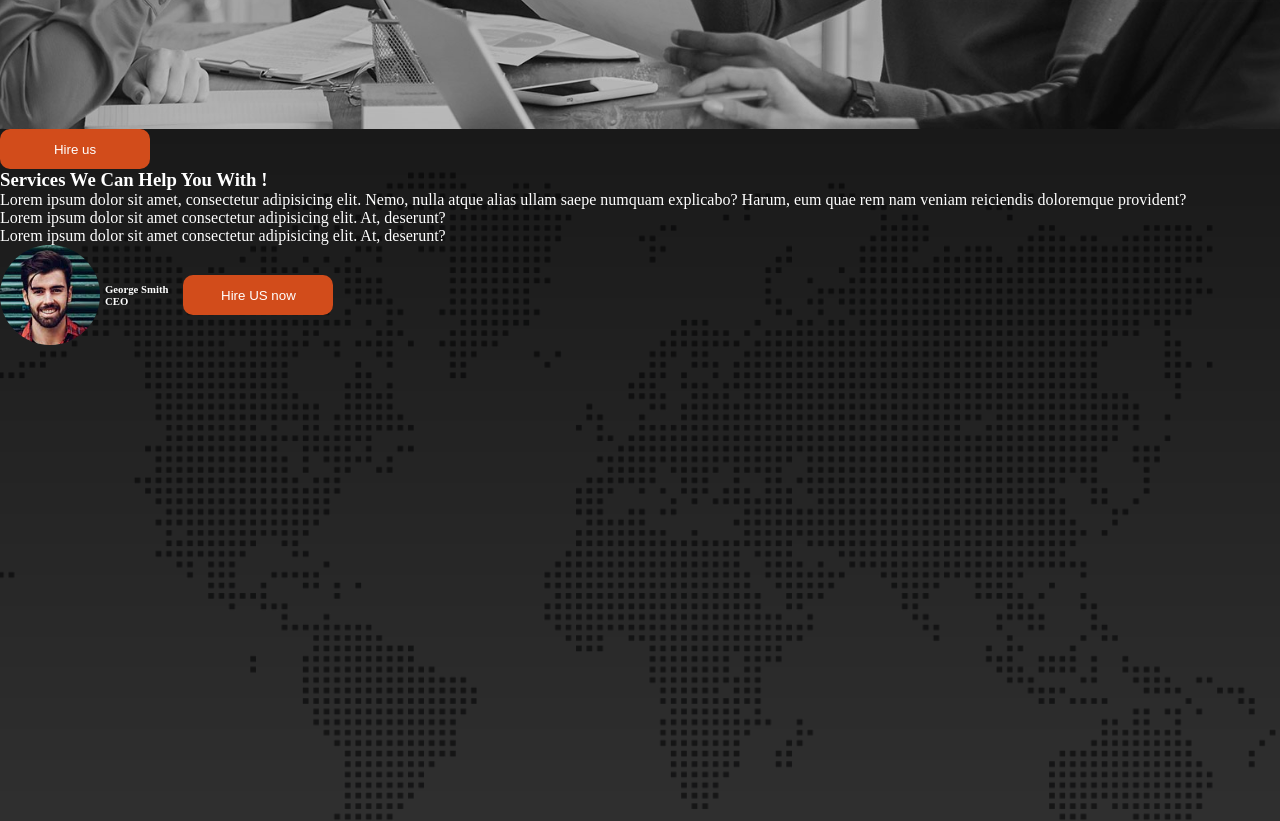
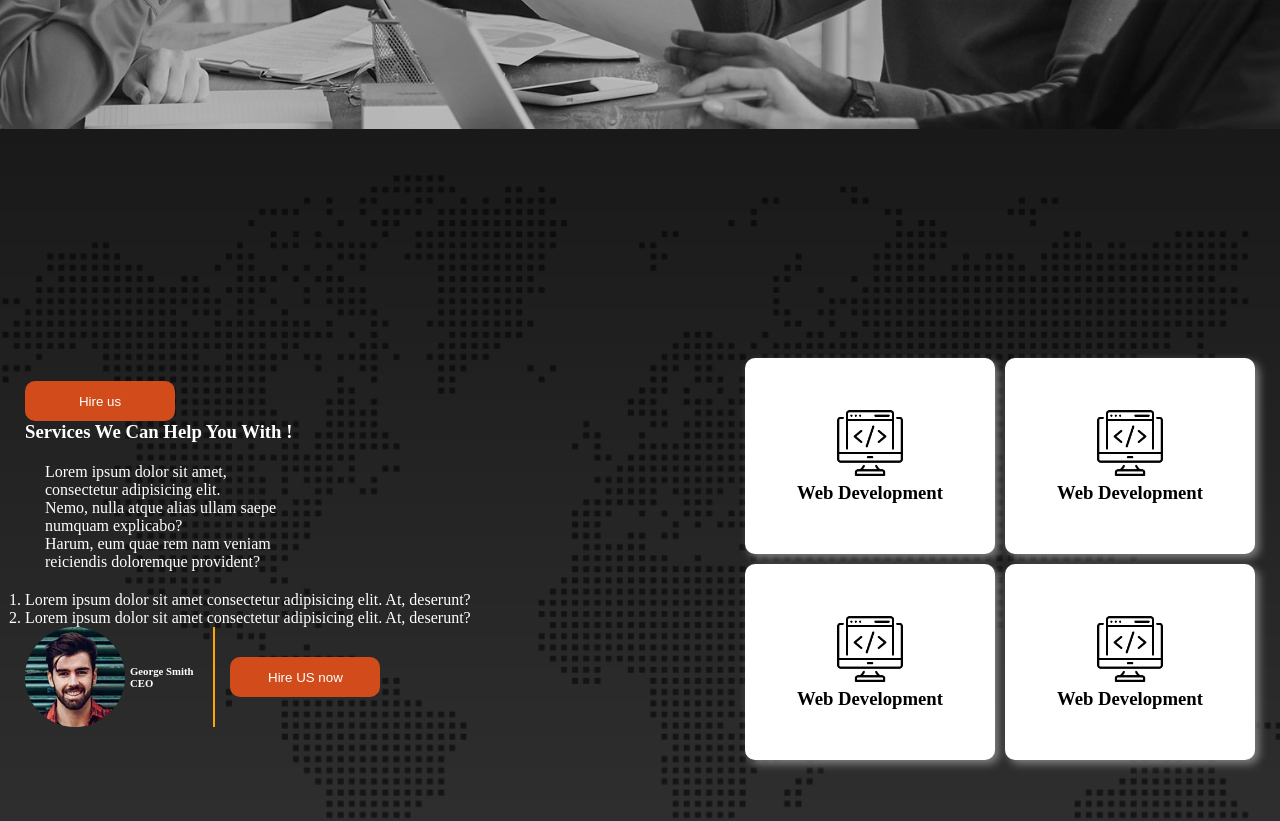
Before and after one commit to Saif-Rahman-801/Digital-agency, a plain HTML site: page index.html in a window 1280 px wide. Shown: the part 760-1581 px from the top of the page. Drawn offline with Linux system fonts and the light colour scheme.

Commit message:
service-section done

```diff
--- a/index.html
+++ b/index.html
@@ -22,9 +22,16 @@
       <!-- Heading Banner -->
       <div class="banner-container">
         <div class="banner-content">
-          <h2 class="banner-content-title">Digital Agency You<br>
-            Can Rely Upon !</h2>
-          <p class="banner-content-description">Lorem ipsum dolor sit amet consectetur, adipisicing elit. Temporibus, accusantium!<br> Fugit numquam libero amet nostrum magnam aspernatur laborum voluptatum aut.</p>
+          <h2 class="banner-content-title">
+            Digital Agency You<br />
+            Can Rely Upon !
+          </h2>
+          <p class="banner-content-description">
+            Lorem ipsum dolor sit amet consectetur, adipisicing elit.
+            Temporibus, accusantium!<br />
+            Fugit numquam libero amet nostrum magnam aspernatur laborum
+            voluptatum aut.
+          </p>
           <button class="btn-primary">Discover me</button>
           <button class="btn-primary">Hire Us now</button>
         </div>
@@ -34,24 +41,53 @@
       <!-- service section -->
       <section>
         <div class="service-container">
-                <div class="info">
+          <div class="info c-width">
             <button class="btn-primary">Hire us</button>
             <h3>Services We Can Help You With !</h3>
-                    <p>Lorem ipsum dolor sit amet, consectetur adipisicing elit. Nemo, nulla atque alias ullam saepe numquam explicabo? Harum, eum quae rem nam veniam reiciendis doloremque provident?</p>
+            <p class="banner-content-description service-description">
+              Lorem ipsum dolor sit amet, consectetur adipisicing elit.<br> Nemo,
+              nulla atque alias ullam saepe numquam explicabo?<br> Harum, eum quae
+              rem nam veniam reiciendis doloremque provident?
+            </p>
             <ol>
-                        <li>Lorem ipsum dolor sit amet consectetur adipisicing elit. At, deserunt?</li>
-                        <li>Lorem ipsum dolor sit amet consectetur adipisicing elit. At, deserunt?</li>
+              <li>
+                Lorem ipsum dolor sit amet consectetur adipisicing elit. At,
+                deserunt?
+              </li>
+              <li>
+                Lorem ipsum dolor sit amet consectetur adipisicing elit. At,
+                deserunt?
+              </li>
             </ol>
             <div class="author-contact">
               <div class="author-info">
-                            <img class="author-img" src="./asset/image/author.jpg" alt="">
-                            <h6>George Smith <br>CEO</h6>
+                <img class="author-img" src="./asset/image/author.jpg" alt="" />
+                <h6>George Smith <br />CEO</h6>
               </div>
               <button class="btn-primary">Hire US now</button>
             </div>
           </div>
-                <div class="skills">
-
+          <div class="skills c-width">
+            <div class="box-container">
+             <div class="boxes">
+                <img class="box-img" src="./asset/icons/coding.png" alt="" />
+                <h3 class="box-title">Web Development</h3>
+             </div>
+             <div class="boxes">
+                <img class="box-img" src="./asset/icons/coding.png" alt="" />
+                <h3 class="box-title">Web Development</h3>
+             </div>
+            </div>
+            <div class="box-container">
+                <div class="boxes">
+                   <img class="box-img" src="./asset/icons/coding.png" alt="" />
+                   <h3 class="box-title">Web Development</h3>
+                </div>
+                <div class="boxes">
+                   <img class="box-img" src="./asset/icons/coding.png" alt="" />
+                   <h3 class="box-title">Web Development</h3>
+                </div>
+               </div>
           </div>
         </div>
       </section>
--- a/styles/styles.css
+++ b/styles/styles.css
@@ -70,6 +70,11 @@ li a {
     background-size: cover;
     background-position: center;
     color: white;
+    padding: 25px;
+    display: flex;
+    justify-content: space-between;
+    align-items: center;
+
 }
 .author-img{
     width: 100px;
@@ -85,3 +90,34 @@ li a {
     gap: 15px;
     align-items: center;
 }
+
+.box-img{
+    width: 70px;
+
+}
+
+.boxes{
+    text-align: center;
+    margin-top: 10px;
+    background-color: white;
+    border-radius: 10px;
+    box-shadow: 4px 4px 8px grey;
+    width: 150px;
+    height: auto;
+    padding: 50px;
+    color: black;
+}
+
+.skills{
+    display: flex;
+    gap: 10px;
+}
+
+.service-description{
+    width: 50%;
+}
+
+.author-info{
+    border-right: 2px solid orange;
+    padding-right: 20px;
+}
```
Lines whose indentation alone changed are shown as unchanged.
